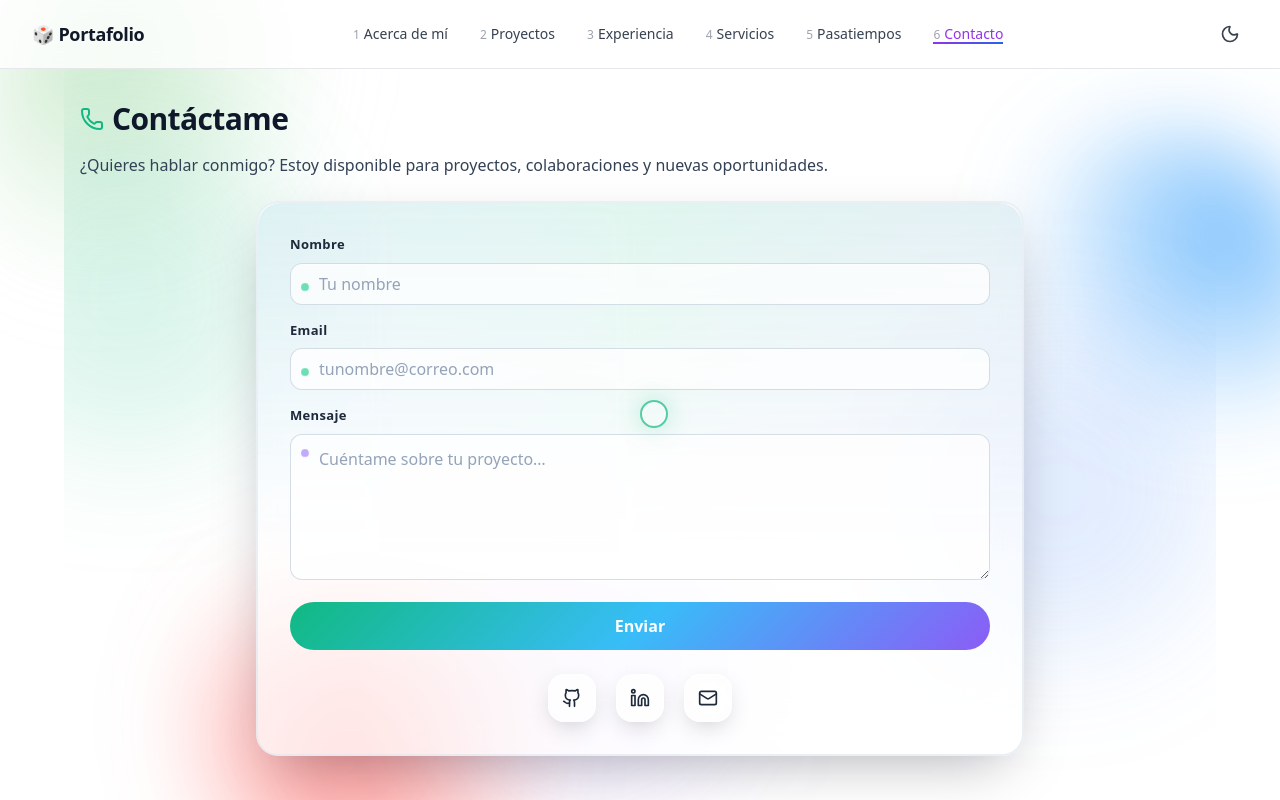
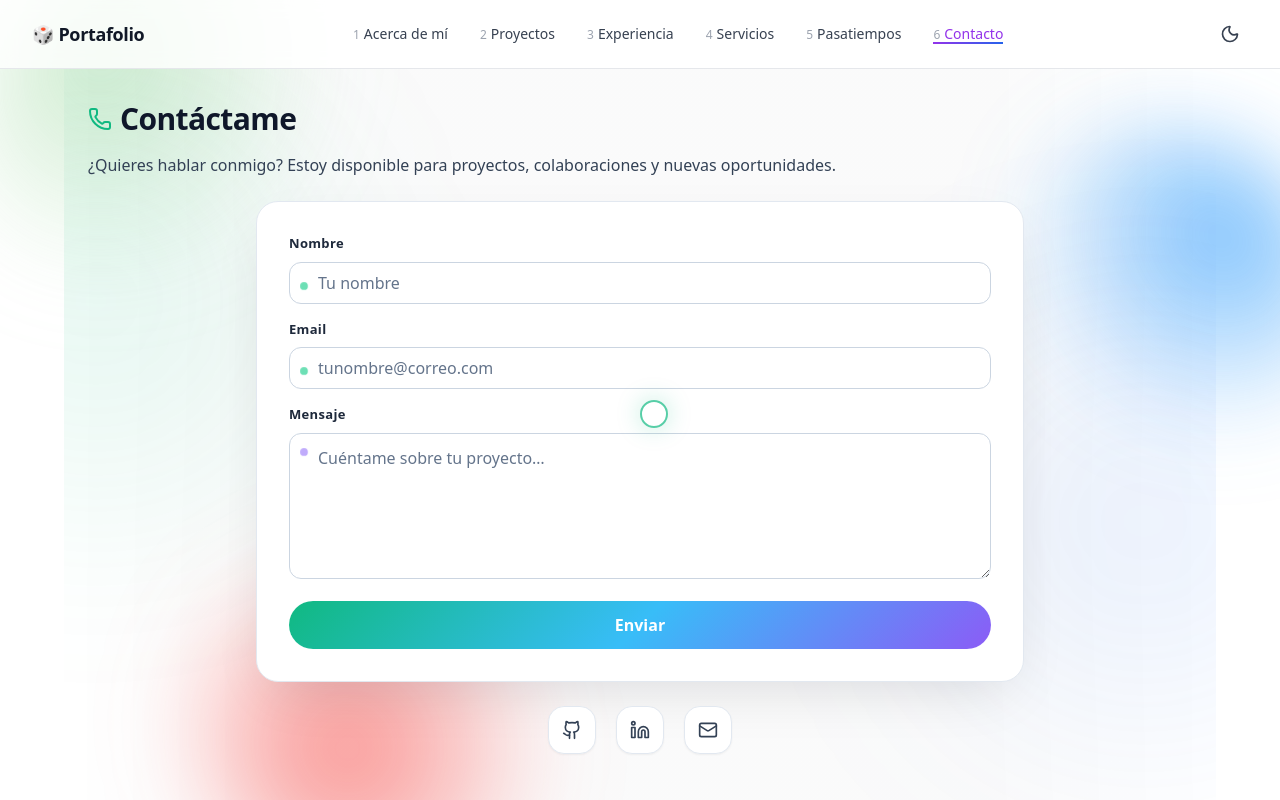
Before and after one commit to Jesusdavid2004/Dese-o_interfaces_proyecto_final, a Next.js app: page /contact in a window 1280 px wide. Built offline with nearby package versions, Linux system fonts and the light colour scheme.

Commit message:
mejorando diseño

```diff
--- a/src/app/contact/page.tsx
+++ b/src/app/contact/page.tsx
@@ -4,8 +4,7 @@ import { Github, Linkedin, Mail, Phone } from "lucide-react";
 
 export default function ContactPage() {
   return (
-    <main className="relative mx-auto max-w-6xl px-4 pb-24">
-      {/* Fondo atmosférico */}
+    <main className="relative mx-auto max-w-6xl px-4 md:px-6 pb-24">
       <BackdropAura />
 
       <section className="mt-8">
@@ -21,23 +20,12 @@ export default function ContactPage() {
         </p>
 
         <div className="mx-auto max-w-3xl">
-          <GlassCard>
-            <ContactForm />
-            <SocialRow />
-          </GlassCard>
+          <ContactForm />
+          <SocialRow />
         </div>
       </section>
 
-      {/* keyframes locales */}
       <style>{`
-        @keyframes borderGlow {
-          0% { opacity: .35; }
-          100% { opacity: .9; }
-        }
-        @keyframes sheen {
-          0% { transform: translateX(-120%); }
-          100% { transform: translateX(120%); }
-        }
         @keyframes pulseDot {
           0% { transform: scale(1); opacity: .6; }
           50% { transform: scale(1.3); opacity: .9; }
@@ -48,42 +36,30 @@ export default function ContactPage() {
   );
 }
 
-/* ---------- Bloques ---------- */
+/* -------- Fondo atmosférico suavizado y sin bordes duros -------- */
 function BackdropAura() {
   return (
-    <div aria-hidden className="pointer-events-none absolute inset-0 -z-10">
-      <div className="absolute -left-24 top-16 h-80 w-80 rounded-full bg-emerald-500/15 blur-3xl dark:bg-emerald-400/15" />
-      <div className="absolute right-0 top-1/3 h-80 w-80 rounded-full bg-blue-500/15 blur-3xl dark:bg-blue-400/15" />
-      <div className="absolute left-1/3 bottom-10 h-72 w-72 rounded-full bg-violet-500/10 blur-3xl dark:bg-violet-400/10" />
+    <div
+      aria-hidden
+      className="pointer-events-none absolute inset-0 -z-10 [mask-image:radial-gradient(1200px_1200px_at_50%_40%,#000_60%,transparent_100%)]"
+    >
+      <div className="absolute -left-40 top-10 h-96 w-96 rounded-full bg-emerald-500/10 blur-[110px] dark:bg-emerald-400/12" />
+      <div className="absolute right-[-120px] top-1/3 h-96 w-96 rounded-full bg-blue-500/10 blur-[110px] dark:bg-blue-400/12" />
+      <div className="absolute left-1/3 bottom-0 h-80 w-80 rounded-full bg-violet-500/8 blur-[110px] dark:bg-violet-400/10" />
+      {/* Capa anti-banding para evitar cualquier línea vertical */}
+      <div className="absolute inset-0 bg-[linear-gradient(90deg,rgba(2,6,23,0)_0%,rgba(2,6,23,0.02)_20%,rgba(2,6,23,0.02)_80%,rgba(2,6,23,0)_100%)]" />
     </div>
   );
 }
 
-function GlassCard({ children }: { children: React.ReactNode }) {
-  return (
-    <div className="relative overflow-hidden rounded-[22px] border-2 border-slate-200/70 dark:border-slate-700/70 bg-white/70 dark:bg-slate-900/60 backdrop-blur-xl shadow-[0_20px_60px_-20px_rgba(2,6,23,.35)]">
-      {/* Borde animado */}
-      <div className="pointer-events-none absolute inset-0 rounded-[20px] ring-1 ring-emerald-400/30 [mask:linear-gradient(#000,transparent_60%)]" />
-      <div
-        className="pointer-events-none absolute inset-0 rounded-[22px] opacity-40"
-        style={{
-          background:
-            "conic-gradient(from 0deg at 50% 50%, rgba(16,185,129,.35), rgba(99,102,241,.35), rgba(59,130,246,.35), rgba(16,185,129,.35))",
-          animation: "borderGlow 3s ease-in-out infinite alternate",
-          WebkitMask: "linear-gradient(#000, transparent 65%)",
-          mask: "linear-gradient(#000, transparent 65%)",
-        }}
-      />
-      {/* Sheen sutil */}
-      <span className="pointer-events-none absolute inset-y-0 -skew-x-12 w-1/3 bg-white/5 dark:bg-white/3 blur-md animate-[sheen_8s_linear_infinite]" />
-      <div className="relative p-6 md:p-8">{children}</div>
-    </div>
-  );
-}
-
+/* ----------------- Formulario premium con alto contraste ----------------- */
 function ContactForm() {
   return (
-    <form id="form" className="grid gap-4">
+    <form
+      id="form"
+      className="grid gap-4 rounded-[22px] border border-slate-200 bg-white shadow-[0_20px_60px_-20px_rgba(2,6,23,.15)] p-6 md:p-8
+                 dark:border-white/10 dark:bg-white/5 dark:shadow-[0_20px_60px_-20px_rgba(2,6,23,.35)] backdrop-blur-xl"
+    >
       <div className="grid gap-2">
         <Label>Nombre</Label>
         <Input name="name" autoComplete="name" placeholder="Tu nombre" />
@@ -114,7 +90,7 @@ function SocialRow() {
   );
 }
 
-/* ---------- Atomos ---------- */
+/* ----------------- Átomos ----------------- */
 function Label({ children }: { children: React.ReactNode }) {
   return (
     <label className="text-[13px] font-semibold tracking-wide text-slate-800 dark:text-slate-200">
@@ -130,11 +106,11 @@ function Input(props: React.InputHTMLAttributes<HTMLInputElement>) {
       <input
         {...props}
         className={[
-          "w-full rounded-xl border border-slate-300/80 dark:border-slate-700/80",
-          "bg-white/75 dark:bg-slate-900/50 px-4 py-2 pl-7 text-slate-900 dark:text-slate-100",
-          "placeholder:text-slate-400 dark:placeholder:text-slate-500",
-          "outline-none transition focus:ring-2 focus:ring-emerald-400/50",
-          "shadow-[inset_0_1px_0_0_rgba(255,255,255,.35)] dark:shadow-[inset_0_1px_0_0_rgba(255,255,255,.06)]",
+          // Light
+          "w-full rounded-xl border border-slate-300 bg-white px-4 py-2 pl-7 text-slate-900 placeholder:text-slate-500",
+          "outline-none transition focus:ring-2 focus:ring-emerald-400/50 focus:border-emerald-300",
+          // Dark
+          "dark:border-white/10 dark:bg-white/5 dark:text-slate-100 dark:placeholder:text-slate-500",
         ].join(" ")}
       />
     </div>
@@ -148,11 +124,11 @@ function TextArea(props: React.TextareaHTMLAttributes<HTMLTextAreaElement>) {
       <textarea
         {...props}
         className={[
-          "w-full rounded-xl border border-slate-300/80 dark:border-slate-700/80",
-          "bg-white/75 dark:bg-slate-900/50 px-4 py-3 pl-7 text-slate-900 dark:text-slate-100",
-          "placeholder:text-slate-400 dark:placeholder:text-slate-500",
-          "outline-none transition focus:ring-2 focus:ring-emerald-400/50 min-h-[140px] resize-y",
-          "shadow-[inset_0_1px_0_0_rgba(255,255,255,.35)] dark:shadow-[inset_0_1px_0_0_rgba(255,255,255,.06)]",
+          // Light
+          "w-full rounded-xl border border-slate-300 bg-white px-4 py-3 pl-7 text-slate-900 placeholder:text-slate-500 min-h-[140px] resize-y",
+          "outline-none transition focus:ring-2 focus:ring-emerald-400/50 focus:border-emerald-300",
+          // Dark
+          "dark:border-white/10 dark:bg-white/5 dark:text-slate-100 dark:placeholder:text-slate-500",
         ].join(" ")}
       />
     </div>
@@ -164,12 +140,10 @@ function GradientButton(props: React.ButtonHTMLAttributes<HTMLButtonElement>) {
     <button
       {...props}
       className="group relative inline-flex items-center justify-center overflow-hidden rounded-full px-6 py-3 font-semibold text-white focus:outline-none focus:ring-2 focus:ring-emerald-400/50"
-      style={{
-        background:
-          "linear-gradient(135deg, rgba(16,185,129,1) 0%, rgba(56,189,248,1) 50%, rgba(139,92,246,1) 100%)",
-      }}
+      style={{ background: "linear-gradient(135deg, #10B981 0%, #38BDF8 50%, #8B5CF6 100%)" }}
     >
-      {/* brillo */}
+      {/* Borde interno para separar del fondo claro */}
+      <span className="pointer-events-none absolute inset-0 rounded-full ring-1 ring-white/40 dark:ring-0" />
       <span className="pointer-events-none absolute inset-0 opacity-0 group-hover:opacity-100 transition duration-300 bg-[radial-gradient(60%_60%_at_50%_10%,rgba(255,255,255,.25),transparent_60%)]" />
       <span className="relative">Enviar</span>
     </button>
@@ -193,27 +167,17 @@ function IconCrystal({
       aria-label={label}
       className="
         group relative inline-flex h-12 w-12 items-center justify-center
-        rounded-2xl border border-white/60 dark:border-white/10
-        bg-white/30 dark:bg-white/5 backdrop-blur-md
-        shadow-[inset_0_1px_0_rgba(255,255,255,.35),0_8px_28px_-12px_rgba(2,6,23,.45)]
-        transition-all duration-300 hover:-translate-y-0.5 hover:shadow-[inset_0_1px_0_rgba(255,255,255,.35),0_18px_40px_-14px_rgba(16,185,129,.55)]
+        rounded-2xl border border-slate-200 bg-white shadow-sm
+        transition-all duration-300 hover:-translate-y-0.5 hover:shadow-md
         focus:outline-none focus:ring-2 focus:ring-emerald-400/50
+        dark:border-white/15 dark:bg-white/5 dark:backdrop-blur-md
+        dark:shadow-[inset_0_1px_0_rgba(255,255,255,.25),0_8px_28px_-12px_rgba(2,6,23,.45)]
       "
     >
-      {/* reflejo */}
-      <span className="pointer-events-none absolute inset-0 rounded-2xl bg-gradient-to-br from-white/30 to-transparent opacity-70 dark:from-white/10" />
-      {/* glow dinámico */}
+      <span className="pointer-events-none absolute inset-0 rounded-2xl bg-gradient-to-br from-white/70 to-transparent opacity-80 dark:from-white/20" />
       <span className="pointer-events-none absolute inset-0 rounded-2xl opacity-0 group-hover:opacity-100 transition duration-300 bg-[radial-gradient(45%_45%_at_50%_35%,rgba(16,185,129,0.25),transparent_60%)]" />
-      <Icon className="relative z-10 h-5 w-5 text-slate-800 dark:text-slate-100 transition-transform duration-300 group-hover:scale-110" />
-      {/* tooltip */}
-      <span
-        className="
-          pointer-events-none absolute -bottom-8 translate-y-1 rounded-full px-2 py-0.5
-          text-xs font-medium text-slate-700 bg-white border border-slate-200 shadow-sm
-          opacity-0 group-hover:opacity-100 group-hover:translate-y-0 transition-all duration-200
-          dark:text-slate-200 dark:bg-slate-800 dark:border-slate-700
-        "
-      >
+      <Icon className="relative z-10 h-5 w-5 text-slate-700 dark:text-slate-100 transition-transform duration-300 group-hover:scale-110" />
+      <span className="pointer-events-none absolute -bottom-8 translate-y-1 rounded-full px-2 py-0.5 text-xs font-medium text-slate-700 bg-white border border-slate-200 shadow-sm opacity-0 group-hover:opacity-100 group-hover:translate-y-0 transition-all duration-200">
         {label}
       </span>
     </a>
```
